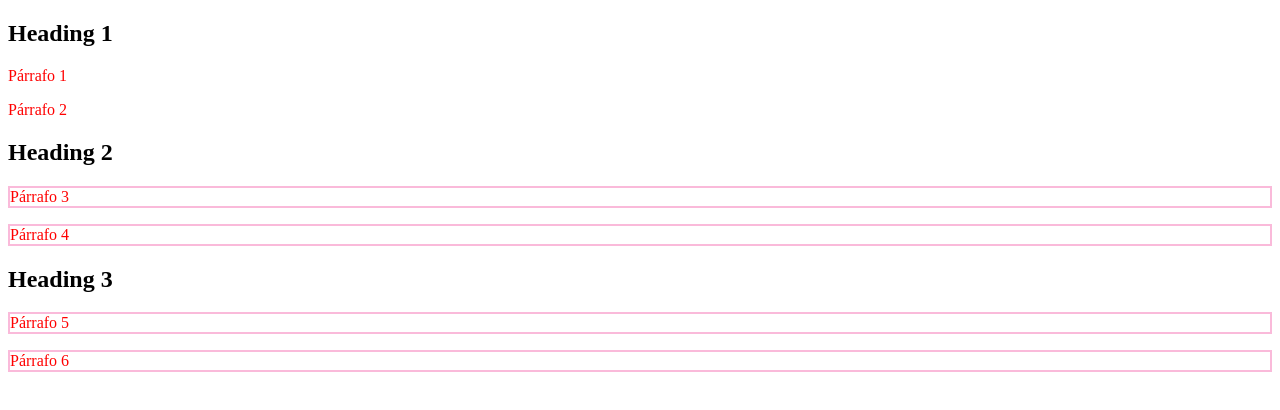
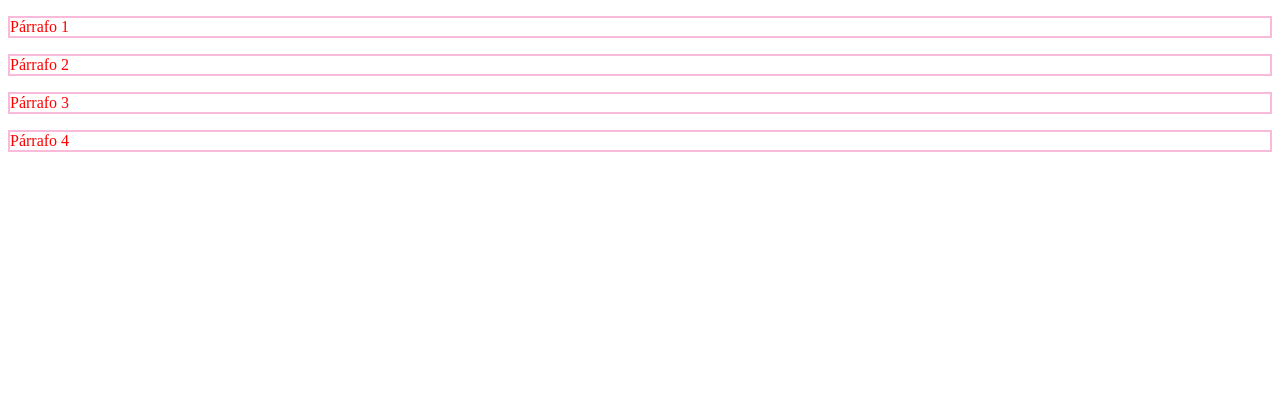
Before and after one commit to morenogon/NVL-CSS, a plain HTML site: page NVL-CSS-P6b/index.html in a window 1280 px wide. Drawn offline with Linux system fonts and the light colour scheme.

Commit message:
Update index.html

```diff
--- a/NVL-CSS-P6b/index.html
+++ b/NVL-CSS-P6b/index.html
@@ -6,20 +6,13 @@
         <link rel="stylesheet" href="style.css">
     </head>
     <body>
-        <section>
-            <h2>Heading 1</h2>
-            <p>Párrafo 1</p>
+        <div>
+            <p class="importante">Párrafo 1</p>
             <p>Párrafo 2</p>
-            <div>
-                <h2>Heading 2</h2>
-                <p>Párrafo 3</p>
-                <p>Párrafo 4</p>
-            </div>
-            <div>
-                <h2>Heading 3</h2>
-                <p>Párrafo 5</p>
-                <p>Párrafo 6</p>
-            </div>
-        </section>
+        </div>
+        <div>
+            <p class="importante">Párrafo 3</p>
+            <p>Párrafo 4</p>
+        </div>
     </body>
 </html>
```
